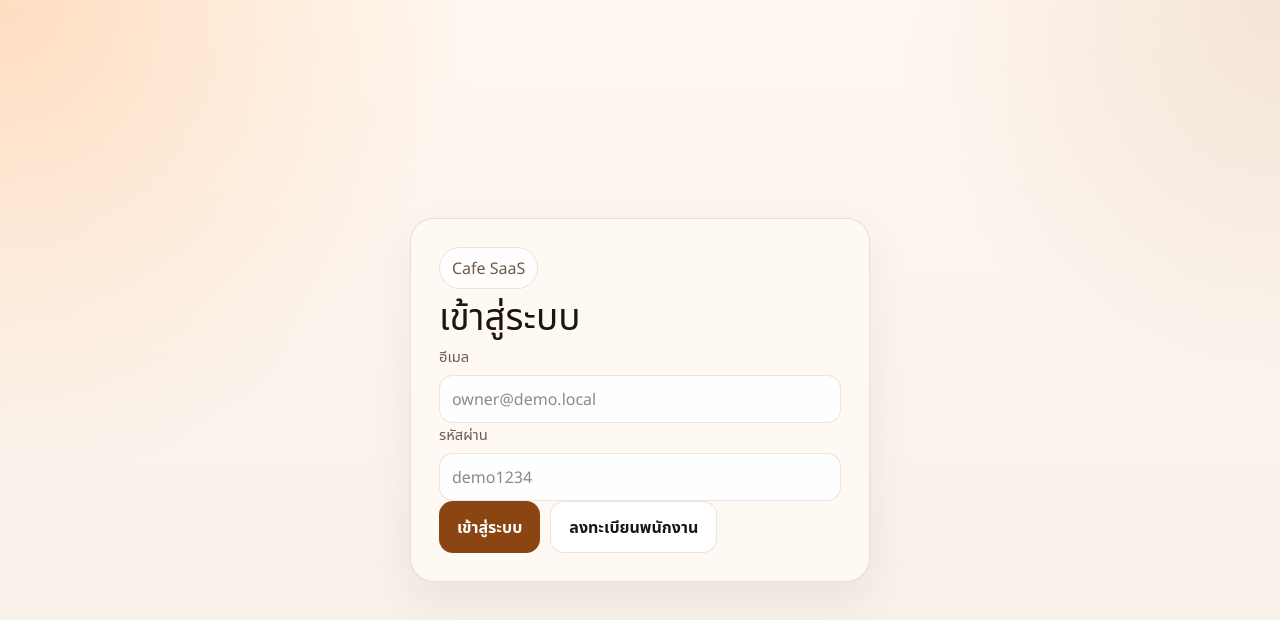
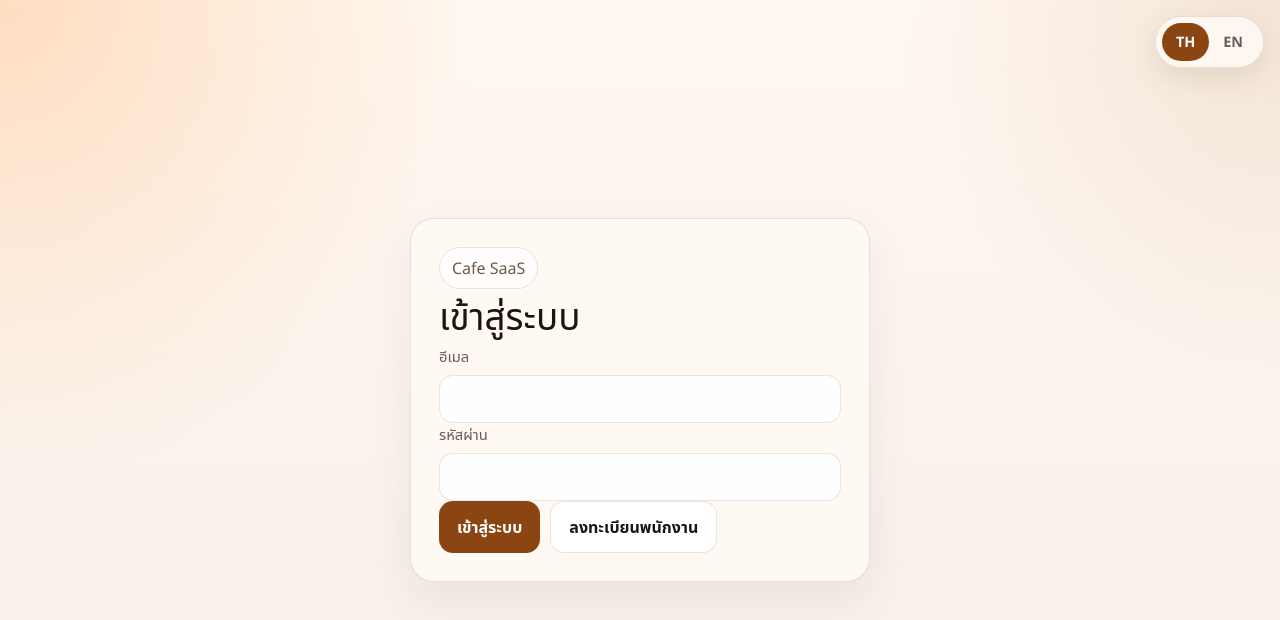
Before and after one commit to peenawat6-prog/Epayroll-v2, a Next.js app: page /login in a window 1280 px wide. Shown: the top 620 px of the page. Built offline with nearby package versions, Linux system fonts and the light colour scheme; no server answers.

Commit message:
Add language switcher and remove login placeholders

```diff
--- /dev/null
+++ b/app/components/language-switcher.tsx
@@ -0,0 +1,26 @@
+"use client"
+
+import { useLanguage } from "@/lib/language"
+
+export default function LanguageSwitcher() {
+  const { language, setLanguage } = useLanguage()
+
+  return (
+    <div className="language-switcher" aria-label="Language switcher">
+      <button
+        type="button"
+        className={`language-switch-btn ${language === "th" ? "active" : ""}`}
+        onClick={() => setLanguage("th")}
+      >
+        TH
+      </button>
+      <button
+        type="button"
+        className={`language-switch-btn ${language === "en" ? "active" : ""}`}
+        onClick={() => setLanguage("en")}
+      >
+        EN
+      </button>
+    </div>
+  )
+}
--- a/app/components/logout-button.tsx
+++ b/app/components/logout-button.tsx
@@ -2,6 +2,7 @@
 
 import { signOut } from "next-auth/react"
 import { clearBrowserSessionMarker } from "@/lib/browser-session"
+import { useLanguage } from "@/lib/language"
 
 export default function LogoutButton({
   className = "btn btn-ghost",
@@ -10,6 +11,8 @@ export default function LogoutButton({
   className?: string
   children?: React.ReactNode
 }) {
+  const { t } = useLanguage()
+
   return (
     <button
       type="button"
@@ -19,7 +22,7 @@ export default function LogoutButton({
         signOut({ callbackUrl: "/login" })
       }}
     >
-      {children}
+      {children === "ออกจากระบบ" ? t("ออกจากระบบ", "Log out") : children}
     </button>
   )
 }
--- a/app/globals.css
+++ b/app/globals.css
@@ -455,6 +455,36 @@ textarea {
   color: var(--muted);
 }
 
+.language-switcher {
+  position: fixed;
+  top: 16px;
+  right: 16px;
+  z-index: 60;
+  display: inline-flex;
+  padding: 6px;
+  border-radius: 999px;
+  border: 1px solid var(--border);
+  background: rgba(255, 250, 244, 0.88);
+  box-shadow: 0 10px 28px rgba(94, 67, 39, 0.12);
+  backdrop-filter: blur(14px);
+}
+
+.language-switch-btn {
+  border: 0;
+  background: transparent;
+  border-radius: 999px;
+  padding: 8px 14px;
+  font-weight: 700;
+  font-size: 0.9rem;
+  color: var(--muted);
+  cursor: pointer;
+}
+
+.language-switch-btn.active {
+  background: var(--brand);
+  color: #fff;
+}
+
 @media (max-width: 640px) {
   .page {
     width: min(100% - 20px, 1180px);
--- a/app/login/page.tsx
+++ b/app/login/page.tsx
@@ -4,11 +4,13 @@ import { useEffect, useState } from "react"
 import { signIn } from "next-auth/react"
 import { useRouter } from "next/navigation"
 import { markBrowserSessionActive } from "@/lib/browser-session"
+import { useLanguage } from "@/lib/language"
 
 const REMEMBERED_EMAIL_KEY = "epayroll-remembered-email"
 
 export default function LoginPage() {
   const router = useRouter()
+  const { t } = useLanguage()
   const [email, setEmail] = useState("")
   const [password, setPassword] = useState("")
   const [error, setError] = useState("")
@@ -36,12 +38,22 @@ export default function LoginPage() {
     setLoading(false)
 
     if (!result) {
-      setError("ไม่สามารถเชื่อมต่อระบบล็อกอินได้")
+      setError(
+        t(
+          "ไม่สามารถเชื่อมต่อระบบล็อกอินได้",
+          "Unable to connect to the login system.",
+        ),
+      )
       return
     }
 
     if (result.error) {
-      setError("อีเมลหรือรหัสผ่านไม่ถูกต้อง")
+      setError(
+        t(
+          "อีเมลหรือรหัสผ่านไม่ถูกต้อง",
+          "Email or password is incorrect.",
+        ),
+      )
       return
     }
 
@@ -58,25 +70,23 @@ export default function LoginPage() {
     <div className="login-shell">
       <form onSubmit={handleSubmit} className="panel login-card">
         <div className="badge">Cafe SaaS</div>
-        <h1>เข้าสู่ระบบ</h1>
+        <h1>{t("เข้าสู่ระบบ", "Sign in")}</h1>
 
         <div className="field">
-          <label htmlFor="email">อีเมล</label>
+          <label htmlFor="email">{t("อีเมล", "Email")}</label>
           <input
             id="email"
             type="email"
-            placeholder="owner@demo.local"
             value={email}
             onChange={(e) => setEmail(e.target.value)}
           />
         </div>
 
         <div className="field">
-          <label htmlFor="password">รหัสผ่าน</label>
+          <label htmlFor="password">{t("รหัสผ่าน", "Password")}</label>
           <input
             id="password"
             type="password"
-            placeholder="demo1234"
             value={password}
             onChange={(e) => setPassword(e.target.value)}
           />
@@ -86,14 +96,16 @@ export default function LoginPage() {
 
         <div className="action-row">
           <button type="submit" disabled={loading} className="btn btn-primary">
-            {loading ? "กำลังตรวจสอบ..." : "เข้าสู่ระบบ"}
+            {loading
+              ? t("กำลังตรวจสอบ...", "Checking...")
+              : t("เข้าสู่ระบบ", "Sign in")}
           </button>
           <button
             type="button"
             className="btn btn-secondary"
             onClick={() => router.push("/employee/register")}
           >
-            ลงทะเบียนพนักงาน
+            {t("ลงทะเบียนพนักงาน", "Employee registration")}
           </button>
         </div>
       </form>
--- a/app/providers.tsx
+++ b/app/providers.tsx
@@ -2,6 +2,8 @@
 
 import { SessionProvider } from 'next-auth/react'
 import SessionLifecycleGuard from '@/app/components/session-lifecycle-guard'
+import LanguageSwitcher from '@/app/components/language-switcher'
+import { LanguageProvider } from '@/lib/language'
 
 export default function Providers({
   children,
@@ -10,8 +12,11 @@ export default function Providers({
 }) {
   return (
     <SessionProvider>
-      <SessionLifecycleGuard />
-      {children}
+      <LanguageProvider>
+        <SessionLifecycleGuard />
+        <LanguageSwitcher />
+        {children}
+      </LanguageProvider>
     </SessionProvider>
   )
 }
--- /dev/null
+++ b/lib/language.tsx
@@ -0,0 +1,64 @@
+"use client"
+
+import {
+  createContext,
+  useCallback,
+  useContext,
+  useEffect,
+  useMemo,
+  useState,
+} from "react"
+
+export type AppLanguage = "th" | "en"
+
+const LANGUAGE_STORAGE_KEY = "epayroll-language"
+
+type LanguageContextValue = {
+  language: AppLanguage
+  setLanguage: (nextLanguage: AppLanguage) => void
+  t: (thaiText: string, englishText: string) => string
+}
+
+const LanguageContext = createContext<LanguageContextValue>({
+  language: "th",
+  setLanguage: () => undefined,
+  t: (thaiText) => thaiText,
+})
+
+export function LanguageProvider({ children }: { children: React.ReactNode }) {
+  const [language, setLanguageState] = useState<AppLanguage>("th")
+
+  useEffect(() => {
+    const savedLanguage = window.localStorage.getItem(LANGUAGE_STORAGE_KEY)
+
+    if (savedLanguage === "th" || savedLanguage === "en") {
+      setLanguageState(savedLanguage)
+    }
+  }, [])
+
+  const setLanguage = useCallback((nextLanguage: AppLanguage) => {
+    setLanguageState(nextLanguage)
+    window.localStorage.setItem(LANGUAGE_STORAGE_KEY, nextLanguage)
+    document.documentElement.lang = nextLanguage
+  }, [])
+
+  const value = useMemo(
+    () => ({
+      language,
+      setLanguage,
+      t: (thaiText: string, englishText: string) =>
+        language === "th" ? thaiText : englishText,
+    }),
+    [language, setLanguage],
+  )
+
+  return (
+    <LanguageContext.Provider value={value}>
+      {children}
+    </LanguageContext.Provider>
+  )
+}
+
+export function useLanguage() {
+  return useContext(LanguageContext)
+}
```
